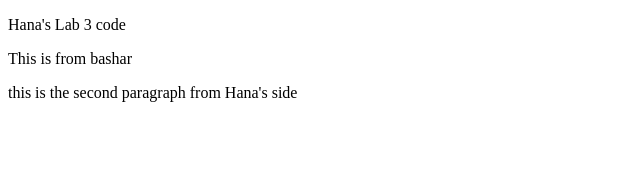
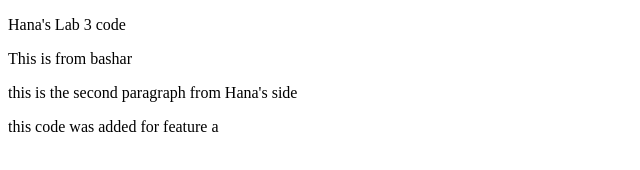
Before and after one commit to maratouq/lab3, a plain HTML site: page index.html in a window 1280 px wide. Shown: the whole page, without its empty margins (0-640 px from the left). Drawn offline with Linux system fonts and the light colour scheme.

Commit message:
feature a part 1

```diff
--- a/index.html
+++ b/index.html
@@ -9,5 +9,7 @@
   <p>Hana's Lab 3 code</p>
   <p>This is from bashar</p>
   <p>this is the second paragraph from Hana's side</p>
+
+  <p>this code was added for feature a</p>
 </body>
 </html>
```
